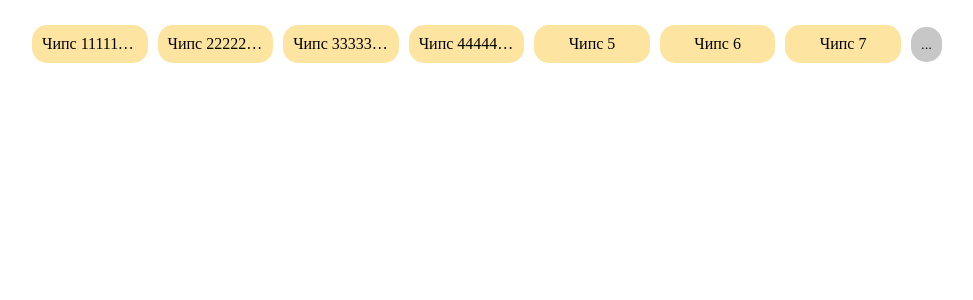
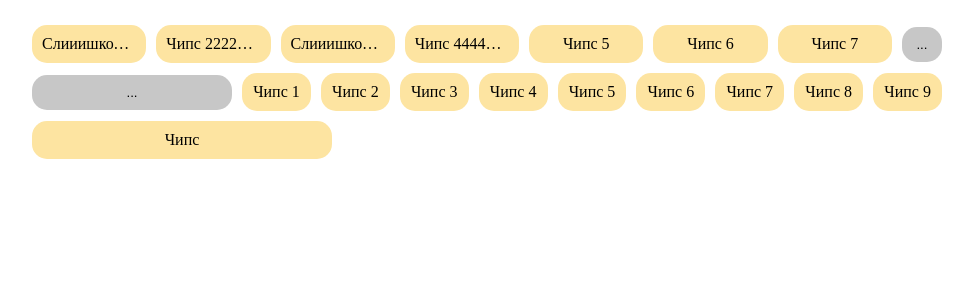
Before and after one commit to 0nlyssslatts/chips, a React app: page / in a window 1280 px wide. Shown: the top 300 px of the page, without its empty margins (153-1126 px from the left). Built offline with nearby package versions, Linux system fonts and the light colour scheme.

Commit message:
Реализовал compound component, причесал код, отобразил возможности компонентов в App.tsx

```diff
--- a/src/app/App.tsx
+++ b/src/app/App.tsx
@@ -1,11 +1,12 @@
-import ChipList from "components/ChipsList/ChipsList";
+import { ChipList } from "components/ChipsList/ChipsList";
 import "./index.scss";
+import Chips from "components/Chips/Chips";
 
 const chips = [
-    { id: "1", label: "Чипс 111111111111111111" },
-    { id: "2", label: "Чипс 222222222222222222" },
-    { id: "3", label: "Чипс 333333333333333333" },
-    { id: "4", label: "Чипс 444444444444444444" },
+    { id: "1", label: "Слииишком длинный чипс" },
+    { id: "2", label: "Чипс 222222222222" },
+    { id: "3", label: "Слииишком длинный чипс" },
+    { id: "4", label: "Чипс 444444444444" },
     { id: "5", label: "Чипс 5" },
     { id: "6", label: "Чипс 6" },
     { id: "7", label: "Чипс 7" },
@@ -15,11 +16,32 @@ const chips = [
     { id: "11", label: "Чипс 11" },
     { id: "12", label: "Чипс 12" },
 ];
+const chipsTwo = [
+    { id: "1", label: "Чипс 1" },
+    { id: "2", label: "Чипс 2" },
+    { id: "3", label: "Чипс 3" },
+    { id: "4", label: "Чипс 4" },
+    { id: "5", label: "Чипс 5" },
+    { id: "6", label: "Чипс 6" },
+    { id: "7", label: "Чипс 7" },
+    { id: "8", label: "Чипс 8" },
+    { id: "9", label: "Чипс 9" },
+    { id: "10", label: "Чипс 10" },
+    { id: "11", label: "Чипс 11" },
+];
 
 const App = () => {
     return (
         <div className="app">
-            <ChipList chips={chips} chipsWidth={120} />
+            <ChipList chips={chips} chipsWidth={120} popupButtonWidth={40}>
+                <ChipList.VisibleChips />
+                <ChipList.HiddenChipsPopup />
+            </ChipList>
+            <ChipList chips={chipsTwo} chipsWidth={80} popupButtonWidth={200}>
+                <ChipList.HiddenChipsPopup />
+                <ChipList.VisibleChips />
+            </ChipList>
+            <Chips label={"Чипс"} width={300} />
         </div>
     );
 };
--- a/src/components/Chips/Chips.tsx
+++ b/src/components/Chips/Chips.tsx
@@ -3,15 +3,16 @@ import cls from "./Chips.module.scss";
 
 interface ChipsProps {
     label: string;
-    selected: boolean;
-    onClick: () => void;
+    selected?: boolean;
+    onClick?: () => void;
     className?: string;
     width?: number;
 }
 
 const Chips = (props: ChipsProps) => {
-    const { label, selected, onClick, className, width = 100 } = props;
+    const { label, selected = false, onClick, className, width = 100 } = props;
     const style = { width: `${width}px` };
+
     return (
         <div
             className={classNames(cls.Chip, { [cls.selected]: selected }, [className])}
--- a/src/components/ChipsList/ChipsList.module.scss
+++ b/src/components/ChipsList/ChipsList.module.scss
@@ -10,7 +10,7 @@
     border-radius: 15px;
     margin: 5px;
     text-align: center;
-    cursor: pointer;
+
     transition: all 0.3s ease;
     &:hover {
         transform: scale(1.05);
--- a/src/components/ChipsList/ChipsList.tsx
+++ b/src/components/ChipsList/ChipsList.tsx
@@ -1,11 +1,11 @@
-import { useState, useEffect, useRef } from "react";
-import Chips from "components/Chips/Chips";
+import { createContext, useContext, useState, useEffect, useRef } from "react";
 import { classNames } from "utils/classNames";
 import cls from "./ChipsList.module.scss";
 import Popup from "components/Popup/Popup";
 import { Button } from "components/Button/Button";
+import Chips from "components/Chips/Chips";
 
-export type ChipsType = {
+type ChipsType = {
     id: string;
     label: string;
 };
@@ -13,35 +13,66 @@ export type ChipsType = {
 interface ChipListProps {
     chips: ChipsType[];
     chipsWidth?: number;
+    popupButtonWidth?: number;
     className?: string;
+    children?: React.ReactNode;
 }
 
+interface ChipListContextType extends ChipListProps {
+    selectedId: string | null;
+    setSelectedId: (id: string | null) => void;
+    visibleCount: number;
+}
+
+const ChipListContext = createContext<ChipListContextType | undefined>(undefined);
+const useChipListContext = (): ChipListContextType => {
+    return useContext(ChipListContext);
+};
+
 const ChipList = (props: ChipListProps) => {
-    const { chips, chipsWidth = 100, className } = props;
+    const { chips, chipsWidth = 100, popupButtonWidth = 40, className, children } = props;
     const [selectedId, setSelectedId] = useState<string | null>(null);
-    const [visibleCount, setVisibleCount] = useState(chips.length);
+    const [visibleCount, setVisibleCount] = useState<number>(0);
     const containerRef = useRef<HTMLDivElement>(null);
 
     const calculateVisibleCount = () => {
         if (!containerRef.current) return;
         const containerWidth = containerRef.current.offsetWidth;
-        const ellipsisWidth = 32;
-        const count = (containerWidth - ellipsisWidth) / chipsWidth;
-
-        setVisibleCount(count < chips.length ? count : chips.length);
+        const count = Math.floor((containerWidth - popupButtonWidth) / chipsWidth);
+        visibleCount !== count && setVisibleCount(count);
     };
 
     useEffect(() => {
         calculateVisibleCount();
+
         window.addEventListener("resize", calculateVisibleCount);
         return () => window.removeEventListener("resize", calculateVisibleCount);
     }, [chips]);
 
-    const visibleChips = chips.slice(0, visibleCount);
-    const hiddenChips = chips.slice(visibleCount);
+    const contextValue: ChipListContextType = {
+        chips,
+        selectedId,
+        setSelectedId,
+        visibleCount,
+        chipsWidth,
+        popupButtonWidth,
+    };
 
     return (
+        <ChipListContext.Provider value={contextValue}>
             <div ref={containerRef} className={classNames(cls.ChipsList, {}, [className])}>
+                {children}
+            </div>
+        </ChipListContext.Provider>
+    );
+};
+
+const VisibleChips = () => {
+    const { chips, selectedId, setSelectedId, visibleCount, chipsWidth } = useChipListContext();
+    const visibleChips = chips.slice(0, visibleCount);
+
+    return (
+        <>
             {visibleChips.map((chip) => (
                 <Chips
                     key={chip.id}
@@ -51,9 +82,24 @@ const ChipList = (props: ChipListProps) => {
                     width={chipsWidth}
                 />
             ))}
-            {hiddenChips.length > 0 && (
+        </>
+    );
+};
+
+const HiddenChipsPopup = () => {
+    const { chips, selectedId, setSelectedId, visibleCount, popupButtonWidth } =
+        useChipListContext();
+    const hiddenChips = chips.slice(visibleCount);
+
+    if (hiddenChips.length === 0) return null;
+
+    return (
         <Popup
-                    trigger={<Button className={cls.popupButton}>...</Button>}
+            trigger={
+                <Button className={cls.popupButton} style={{ width: `${popupButtonWidth}px` }}>
+                    ...
+                </Button>
+            }
             placement="bottom-start"
         >
             {hiddenChips.map((chip) => (
@@ -65,9 +111,10 @@ const ChipList = (props: ChipListProps) => {
                 />
             ))}
         </Popup>
-            )}
-        </div>
     );
 };
 
-export default ChipList;
+ChipList.VisibleChips = VisibleChips;
+ChipList.HiddenChipsPopup = HiddenChipsPopup;
+
+export { ChipList };
--- a/src/components/Popup/Popup.tsx
+++ b/src/components/Popup/Popup.tsx
@@ -13,7 +13,7 @@ interface PopupProps {
 }
 
 const Popup = (props: PopupProps) => {
-    const { gridColumns = 2, className, trigger, children, placement = "bottom" } = props;
+    const { gridColumns = 2, className, trigger, children, placement = "bottom-start" } = props;
     const [isOpen, setIsOpen] = useState(false);
     const [popperElement, setPopperElement] = useState<HTMLDivElement | null>(null);
     const referenceElement = useRef<HTMLDivElement>(null);
```
Lines whose indentation alone changed are shown as unchanged.
